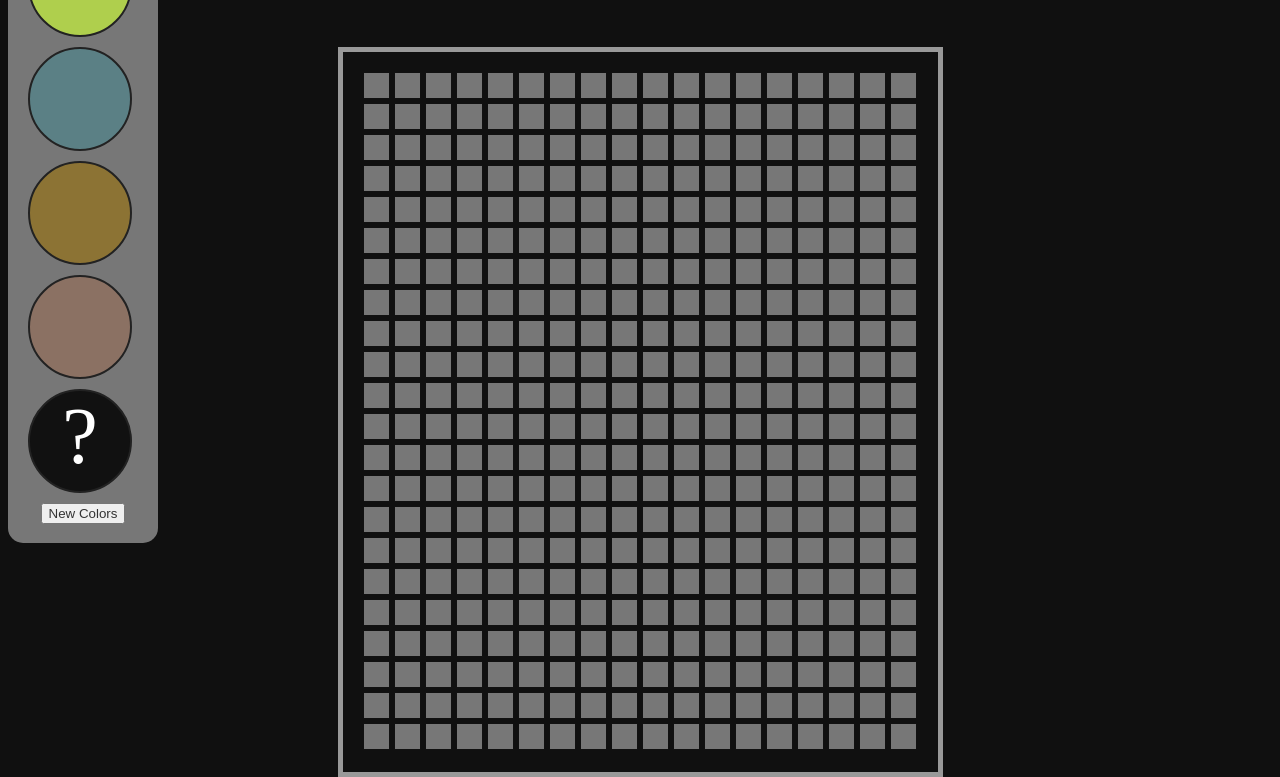
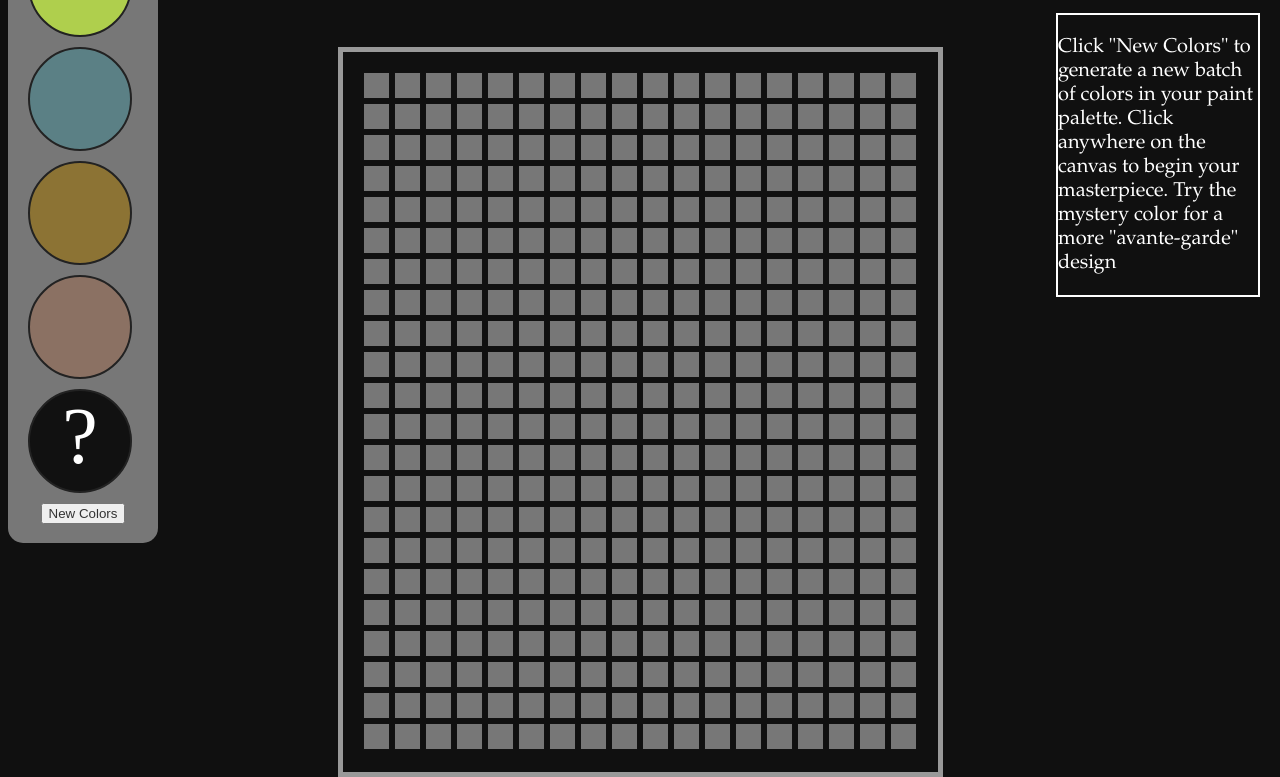
Before and after one commit to jazzbassjohnson/Hacker-Training-Ground, a plain HTML site: page technicolor-canvas.html in a window 1280 px wide. Shown: the part 87-864 px from the top of the page. Drawn offline with Linux system fonts and the light colour scheme.

Commit message:
added instructions to day 7 website

```diff
--- a/css/technicolor-canvas.css
+++ b/css/technicolor-canvas.css
@@ -18,8 +18,19 @@ div header{
 	position: absolute;
 	right: 20px;
 	top: 20px;
-	width: 100%;
+	width: 250px;
 	text-align: right;
+	font-family: Garamond, Baskerville, "Baskerville Old Face", "Hoefler Text", "Times New Roman", serif;
+	font-size: 20px;
+}
+#instructions{
+	border: 2px solid white;
+	position: fixed;
+	z-index: 1;
+	right: 20px;
+	top: 100px;
+	width: 200px;
+	text-align: left;
 	font-family: Garamond, Baskerville, "Baskerville Old Face", "Hoefler Text", "Times New Roman", serif;
 	font-size: 20px;
 }
@@ -31,7 +42,6 @@ div header{
 }
 #info a:visited{
 	color: white;
-
 }
 #paint{
 	border-radius: 15px;
--- a/technicolor-canvas.html
+++ b/technicolor-canvas.html
@@ -443,9 +443,10 @@
             <div class="box"></div>
             <div class="box"></div>
             <div class="box"></div>
+        </div>
 
-
-        </div>
+        <div id="instructions">
+            <p>Click "New Colors" to generate a new batch of colors in your paint palette.  Click anywhere on the canvas to begin your masterpiece.  Try the mystery color for a more "avante-garde" design</p></div>
 
   </body>
 
```
